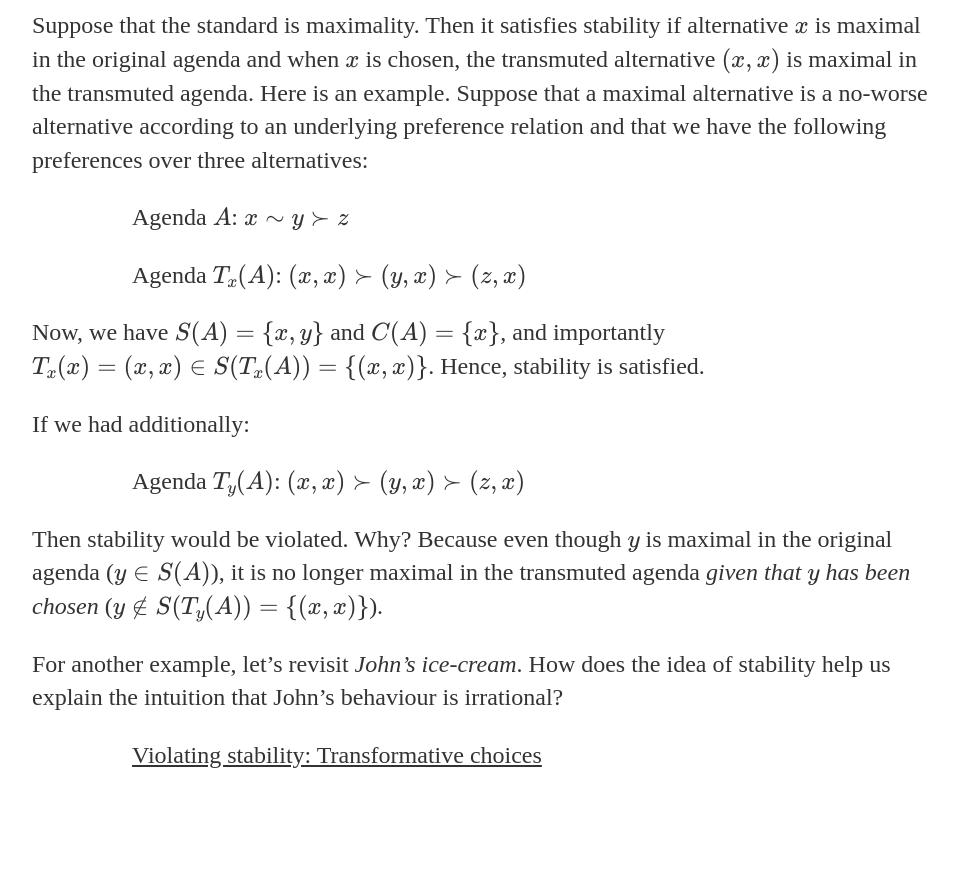
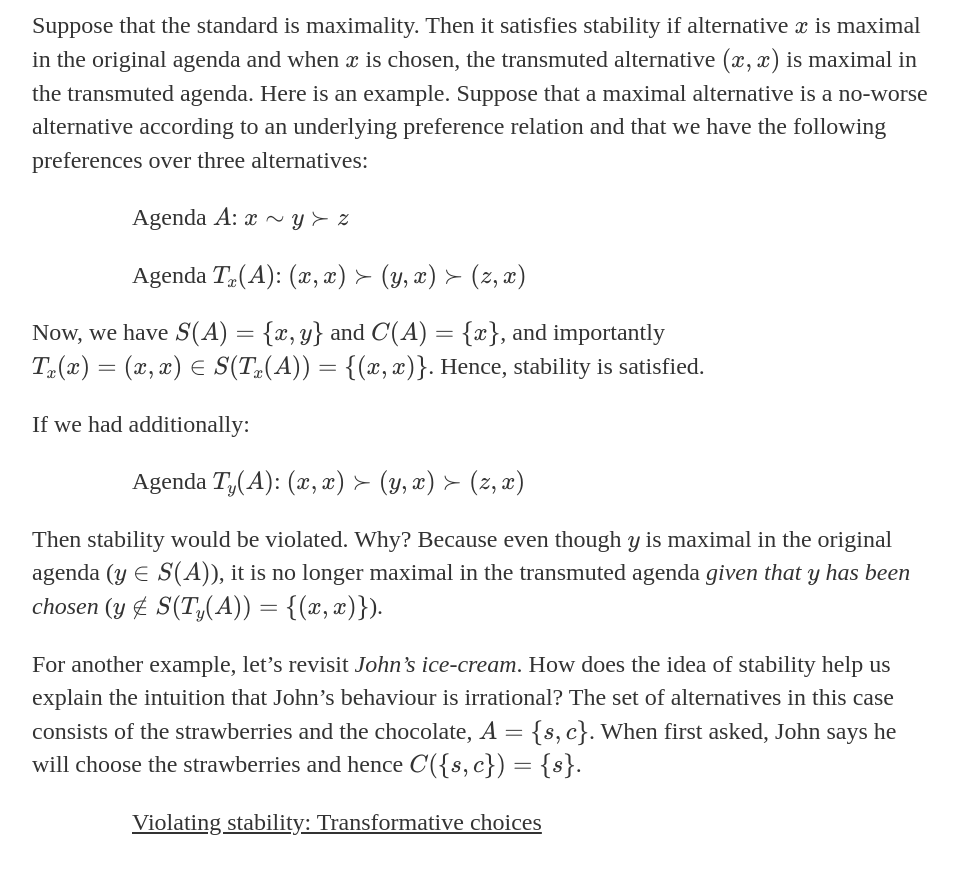
Before and after one commit to uzunovam/uzunovam, a Jekyll site: the page built from _posts/2020-04-28-anders-herlitz-on-unstable-choices.md, in a window 1280 px wide and 900 px high, scrolled down 3377 px. Shown: the top 874 px of the window, without its empty margins (160-1118 px from the left). Built offline with Jekyll 4.4.1, drawn with Linux system fonts in a browser that asks for light colours; before the commit the page ends 4209 px from its top, so only the background shows below that.

Commit message:
Update 2020-04-28-anders-herlitz-on-unstable-choices.md

```diff
--- a/_posts/2020-04-28-anders-herlitz-on-unstable-choices.md
+++ b/_posts/2020-04-28-anders-herlitz-on-unstable-choices.md
@@ -58,7 +58,7 @@ that the act of choosing a maximal alternative alone can revert whether this cho
 
 <p>Then stability would be violated. Why? Because even though \(y\) is maximal in the original agenda (\(y \in S(A)\)), it is no longer maximal in the transmuted agenda <cite>given that \(y\) has been chosen</cite> (\(y \notin S(T_{y}(A)) = \{(x, x)\}\)).</p>
 
-<p>For another example, let’s revisit <cite>John’s ice-cream</cite>. How does the idea of stability help us explain the intuition that John’s behaviour is irrational? </p>
+<p>For another example, let’s revisit <cite>John’s ice-cream</cite>. How does the idea of stability help us explain the intuition that John’s behaviour is irrational? The set of alternatives in this case consists of the strawberries and the chocolate, \(A = \{s,c\}\). When first asked, John says he will choose the strawberries and hence \(C(\{s,c\}) = \{s\}\).</p>
 
 
 <p style="padding-left:100px;"><u>Violating stability: Transformative choices</u></p>
```
